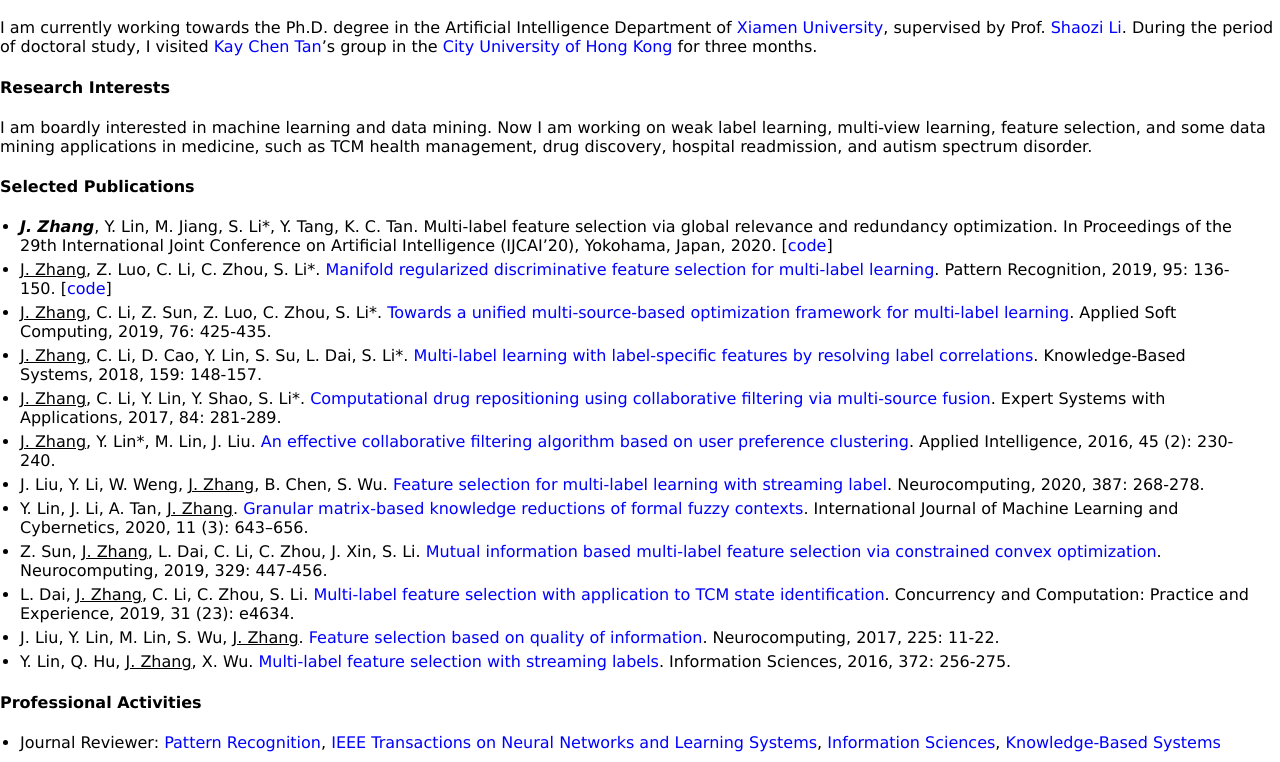
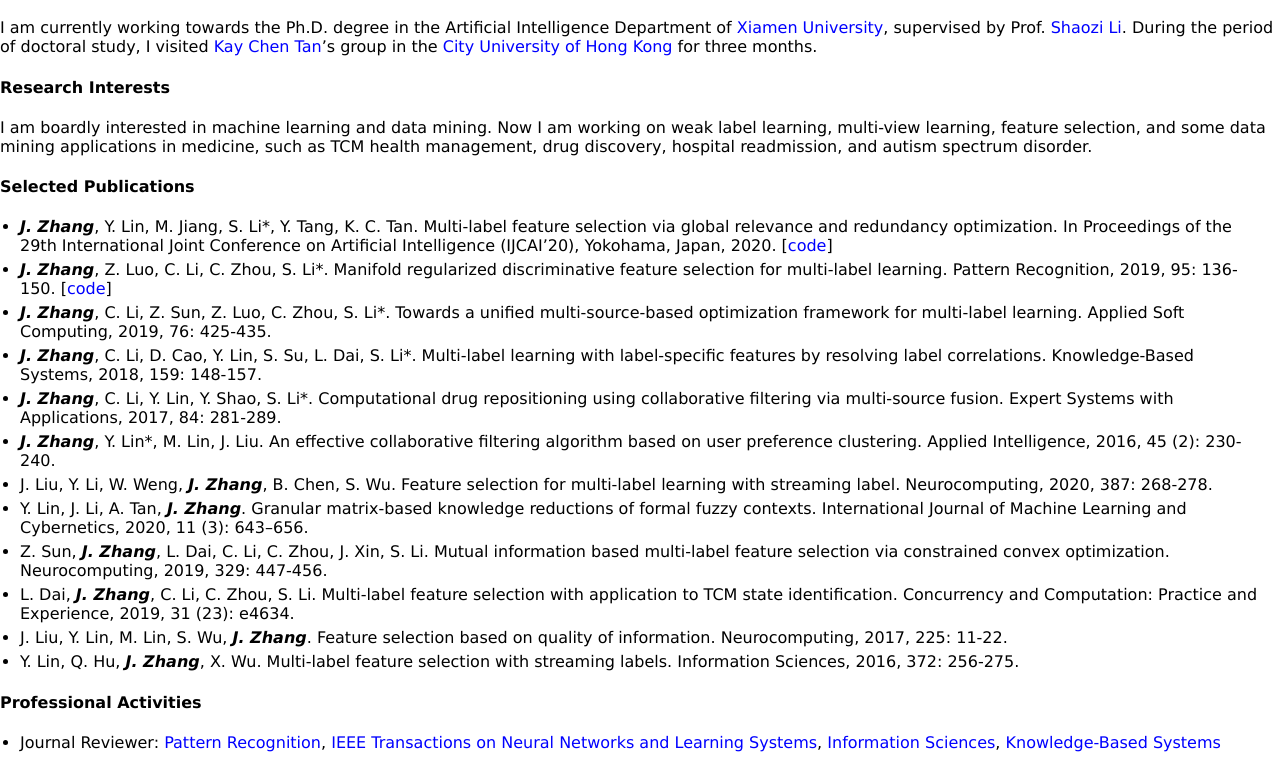
Before and after one commit to jiazhang-ml/jiazhang-ml.github.io, a Jekyll site: the page built from index.md, in a window 1280 px wide and 900 px high, scrolled down 384 px, cut to the strip 0-762 px from the top of the window. Built offline with Jekyll 4.4.1, drawn with Linux system fonts in a browser that asks for light colours.

```diff
--- a/index.md
+++ b/index.md
@@ -27,17 +27,17 @@ I am boardly interested in machine learning and data mining. Now I am working on
 #### Selected Publications
 
 * ***J. Zhang***, Y. Lin, M. Jiang, S. Li\*, Y. Tang, K. C. Tan. Multi-label feature selection via global relevance and redundancy optimization. In Proceedings of the 29th International Joint Conference on Artificial Intelligence (IJCAI’20), Yokohama, Japan, 2020. [[code](GRRO-master.zip)]
-* <u>J. Zhang</u>, Z. Luo, C. Li, C. Zhou, S. Li\*. [Manifold regularized discriminative feature selection for multi-label learning](https://www.sciencedirect.com/science/article/abs/pii/S0031320319302341). Pattern Recognition, 2019, 95: 136-150. [[code](MDFS-master.zip)]
-* <u>J. Zhang</u>, C. Li, Z. Sun, Z. Luo, C. Zhou, S. Li\*. [Towards a unified multi-source-based optimization framework for multi-label learning](https://www.sciencedirect.com/science/article/abs/pii/S1568494618307051). Applied Soft Computing, 2019, 76: 425-435.
-* <u>J. Zhang</u>, C. Li, D. Cao, Y. Lin, S. Su, L. Dai, S. Li\*. [Multi-label learning with label-specific features by resolving label correlations](https://www.sciencedirect.com/science/article/abs/pii/S0950705118303472). Knowledge-Based Systems, 2018, 159: 148-157.
-* <u>J. Zhang</u>, C. Li, Y. Lin, Y. Shao, S. Li\*. [Computational drug repositioning using collaborative filtering via multi-source fusion](https://www.sciencedirect.com/science/article/pii/S0957417417303202). Expert Systems with Applications, 2017, 84: 281-289.
-* <u>J. Zhang</u>, Y. Lin\*, M. Lin, J. Liu. [An effective collaborative filtering algorithm based on user preference clustering](https://link.springer.com/article/10.1007/s10489-015-0756-9). Applied Intelligence, 2016, 45 (2): 230-240.
-* J. Liu, Y. Li, W. Weng, <u>J. Zhang</u>, B. Chen, S. Wu. [Feature selection for multi-label learning with streaming label](https://www.sciencedirect.com/science/article/abs/pii/S0925231220300242). Neurocomputing, 2020, 387: 268-278.
-* Y. Lin, J. Li, A. Tan, <u>J. Zhang</u>. [Granular matrix-based knowledge reductions of formal fuzzy contexts](https://link.springer.com/article/10.1007/s13042-019-01022-4). International Journal of Machine Learning and Cybernetics, 2020, 11 (3): 643–656.
-* Z. Sun, <u>J. Zhang</u>, L. Dai, C. Li, C. Zhou, J. Xin, S. Li. [Mutual information based multi-label feature selection via constrained convex optimization](https://www.sciencedirect.com/science/article/abs/pii/S0925231218312360). Neurocomputing, 2019, 329: 447-456.
-* L. Dai, <u>J. Zhang</u>, C. Li, C. Zhou, S. Li. [Multi‐label feature selection with application to TCM state identification](https://onlinelibrary.wiley.com/doi/abs/10.1002/cpe.4634). Concurrency and Computation: Practice and Experience, 2019, 31 (23): e4634.
-* J. Liu, Y. Lin, M. Lin, S. Wu, <u>J. Zhang</u>. [Feature selection based on quality of information](https://www.sciencedirect.com/science/article/abs/pii/S0925231216312991). Neurocomputing, 2017, 225: 11-22.
-* Y. Lin, Q. Hu, <u>J. Zhang</u>, X. Wu. [Multi-label feature selection with streaming labels](https://www.sciencedirect.com/science/article/pii/S0020025516306120). Information Sciences, 2016, 372: 256-275.
+* ***J. Zhang***, Z. Luo, C. Li, C. Zhou, S. Li\*. Manifold regularized discriminative feature selection for multi-label learning. Pattern Recognition, 2019, 95: 136-150. [[code](MDFS-master.zip)]
+* ***J. Zhang***, C. Li, Z. Sun, Z. Luo, C. Zhou, S. Li\*. Towards a unified multi-source-based optimization framework for multi-label learning. Applied Soft Computing, 2019, 76: 425-435.
+* ***J. Zhang***, C. Li, D. Cao, Y. Lin, S. Su, L. Dai, S. Li\*. Multi-label learning with label-specific features by resolving label correlations. Knowledge-Based Systems, 2018, 159: 148-157.
+* ***J. Zhang***, C. Li, Y. Lin, Y. Shao, S. Li\*. Computational drug repositioning using collaborative filtering via multi-source fusion. Expert Systems with Applications, 2017, 84: 281-289.
+* ***J. Zhang***, Y. Lin\*, M. Lin, J. Liu. An effective collaborative filtering algorithm based on user preference clustering. Applied Intelligence, 2016, 45 (2): 230-240.
+* J. Liu, Y. Li, W. Weng, ***J. Zhang***, B. Chen, S. Wu. Feature selection for multi-label learning with streaming label. Neurocomputing, 2020, 387: 268-278.
+* Y. Lin, J. Li, A. Tan, ***J. Zhang***. Granular matrix-based knowledge reductions of formal fuzzy contexts. International Journal of Machine Learning and Cybernetics, 2020, 11 (3): 643–656.
+* Z. Sun, ***J. Zhang***, L. Dai, C. Li, C. Zhou, J. Xin, S. Li. Mutual information based multi-label feature selection via constrained convex optimization. Neurocomputing, 2019, 329: 447-456.
+* L. Dai, ***J. Zhang***, C. Li, C. Zhou, S. Li. Multi‐label feature selection with application to TCM state identification. Concurrency and Computation: Practice and Experience, 2019, 31 (23): e4634.
+* J. Liu, Y. Lin, M. Lin, S. Wu, ***J. Zhang***. Feature selection based on quality of information. Neurocomputing, 2017, 225: 11-22.
+* Y. Lin, Q. Hu, ***J. Zhang***, X. Wu. Multi-label feature selection with streaming labels. Information Sciences, 2016, 372: 256-275.
 
 #### Professional Activities
 
```
